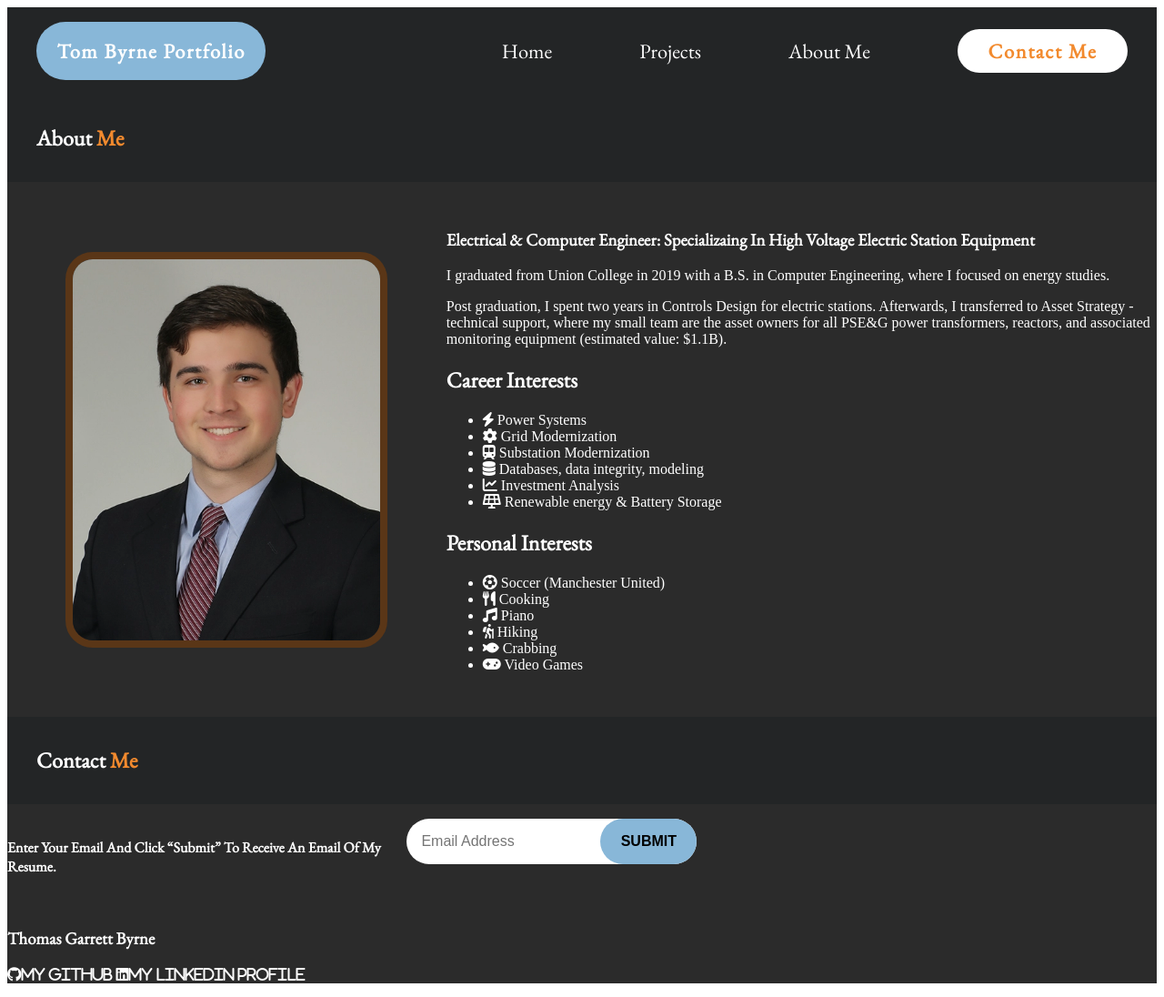
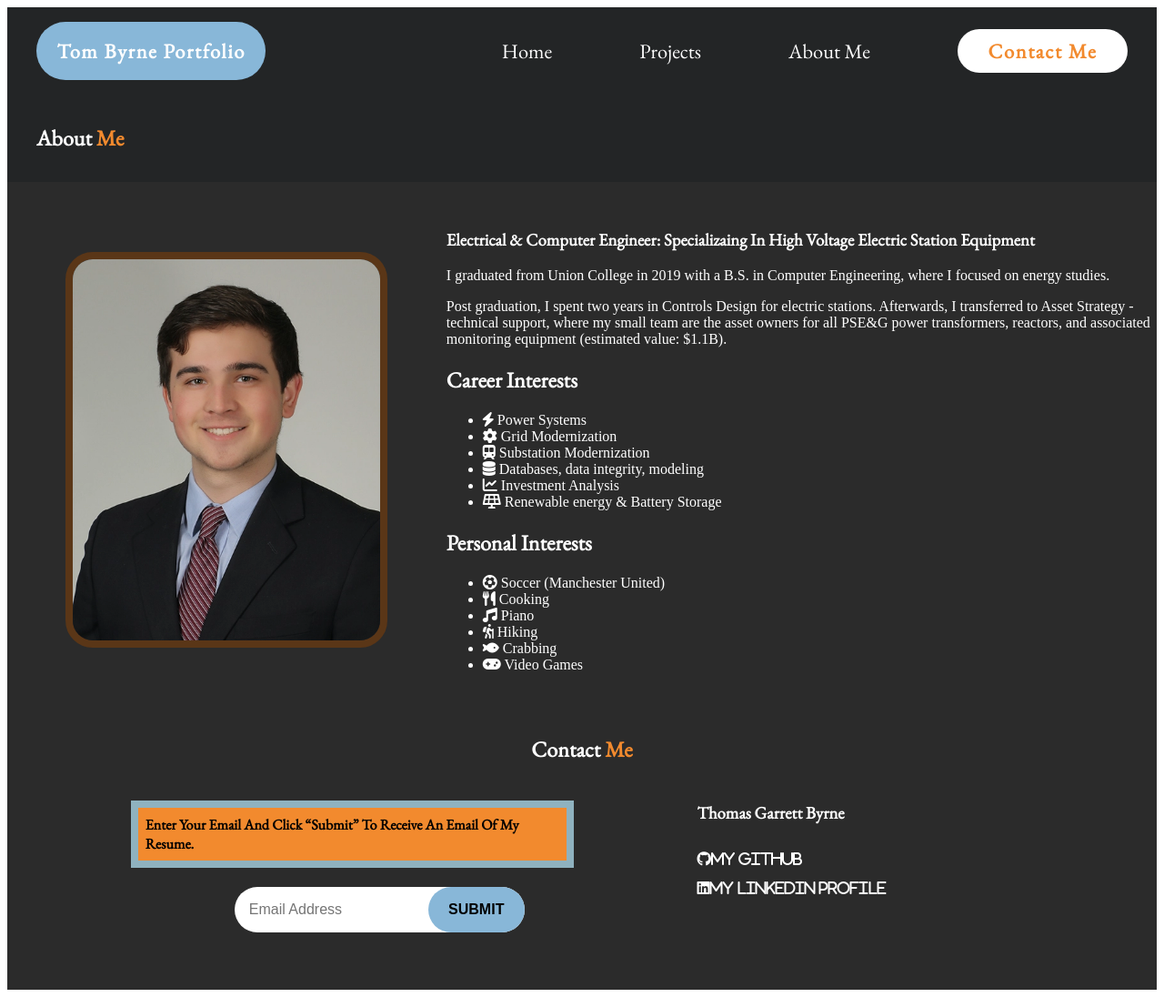
Before and after one commit to NJIT-WIS/midterm-portfolio-Tbyrne22, a website: page docs/aboutme-page.html in a window 1280 px wide. Shown: the whole page at 91% size. Drawn offline with nearby package versions, Linux system fonts and the light colour scheme.

Commit message:
formatted contactme section, closes#53

```diff
--- a/docs/aboutme-page.html
+++ b/docs/aboutme-page.html
@@ -78,10 +78,10 @@
 
 
         <section class="contact-section">
-            <header role="banner"> <!-- Header of the main content -->
-                <h2>Contact <span class="highlighted">Me</span></h2> <!-- Title of the resume -->
-            </header>
-
+            <div class="contact-header"> <!-- Header of the content -->
+                <h2>Contact <span class="highlighted">Me</span></h2>
+            </div>
+            <div class="contact-content">
                 <div class="email-form">
                     <h4>Enter your email and click “Submit” to receive an email of my resume.</h4>
                     <form class="newsletter-form">
@@ -94,7 +94,7 @@
                     <i class="fab fa-github">My Github</i>
                     <i class="fab fa-linkedin">My LinkedIn Profile</i>
                 </div>
-
+            </div>
         </section>
     </main>
 </body>
--- a/docs/css/main.css
+++ b/docs/css/main.css
@@ -312,26 +312,45 @@ a.pill-link:hover {
 
 
 .contact-section {
+    display: flex;
+    flex-wrap: wrap;
+    width: 100%;
+    justify-content:space-between;
+    padding-bottom: 6rem;
+}
+
+.contact-header {
+    flex-basis: 100%;
+    text-align: center;
+}
+
+.contact-content {
     flex: 1;
     display: flex;
-    flex-direction: column;
-    gap: 1rem;
-    width: 100%;
 }
 
 .contact-section .email-form {
     display: flex;
-    flex-direction: row;
+    flex-direction: column;
+    align-items: center;
 }
 
 .email-form {
     display: flex;
-    width: 60%
+    width: 60%;
+    flex-wrap: wrap;
+    flex: 1;
+}
+
+.email-form h4 {
+    max-width: 60%;
+    background-color: var(--color-secondary);
+    color: black;
+    padding: 0.5rem;
+    border: 0.5rem solid var(--color-accent);
+
 }
 .email-form form {
-    display: flex;
-    flex-direction: row;
-    align-items: flex-start;
     gap: 10px;
     width: 50%;
 }
@@ -361,6 +380,7 @@ a.pill-link:hover {
     position: relative;
     align-items: center; /* Required for positioning */
     width: 50%; /* Set a width for the container */
+    z-index: 1;
 }
 
 .input-element {
@@ -374,6 +394,13 @@ a.pill-link:hover {
 
 .footnotes {
     width: 40%;
+    display: flex;
+    flex-direction: column;
+    line-height: 2rem;
+}
+
+.footnotes i {
+    line-height: 2rem;
 }
 
 
```
Lines whose indentation alone changed are shown as unchanged.
